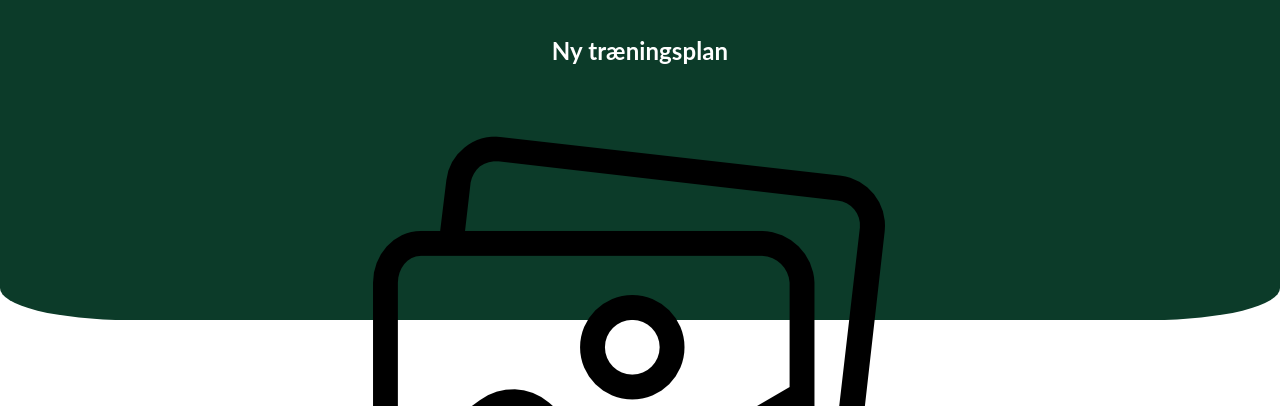
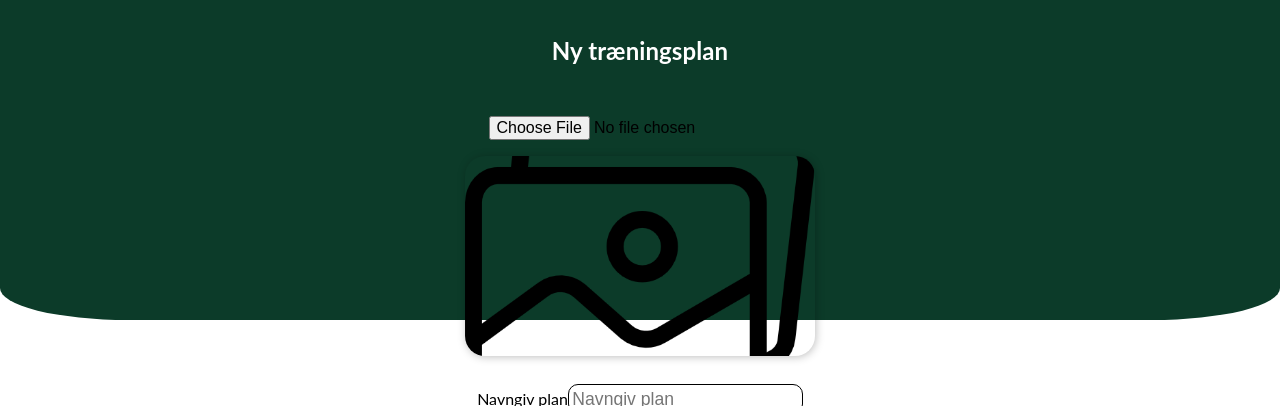
Before and after one commit to kdk97/havenem, a React (Create React App) app: page /tilfoj in a window 1280 px wide. Shown: the top 406 px of the page. Built offline with nearby package versions, Linux system fonts and the light colour scheme; no server answers; sample sign-in values are in the browser's storage.

Commit message:
Update NyPlanPage.js

```diff
--- a/src/pages/NyPlanPage.js
+++ b/src/pages/NyPlanPage.js
@@ -20,7 +20,7 @@ export default function NewFavList() {
 
     useEffect(() => {
         async function getPosts() {
-            const url = "https://api.jsonbin.io/b/623af66406182767437ddcdf/3";
+            const url = "https://api.jsonbin.io/b/62974317402a5b380218285b/1";
             const response = await fetch(url);
             const data = await response.json();
             setPosts(data);
@@ -83,7 +83,7 @@ export default function NewFavList() {
                 Navngiv plan type="file" className="file-input" accept="image/*" onChange={handleImageChange}
                 />
                 <img
-                    className="Forhåndsvisning"
+                    className="image-preview"
                     src={image}
                     alt="Vælg billede"
                     onError={event => (event.target.src = noimage)}/>
```
